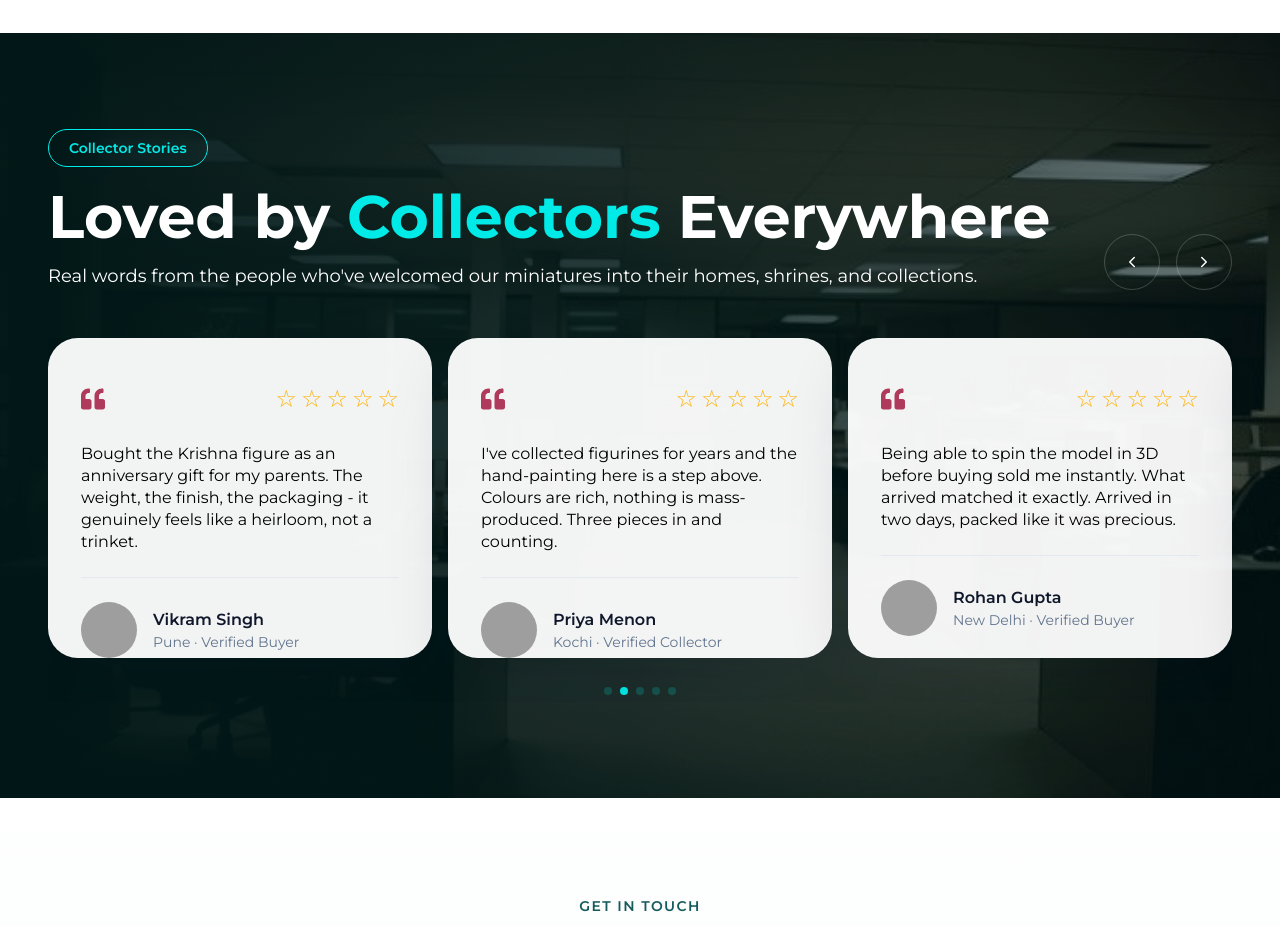
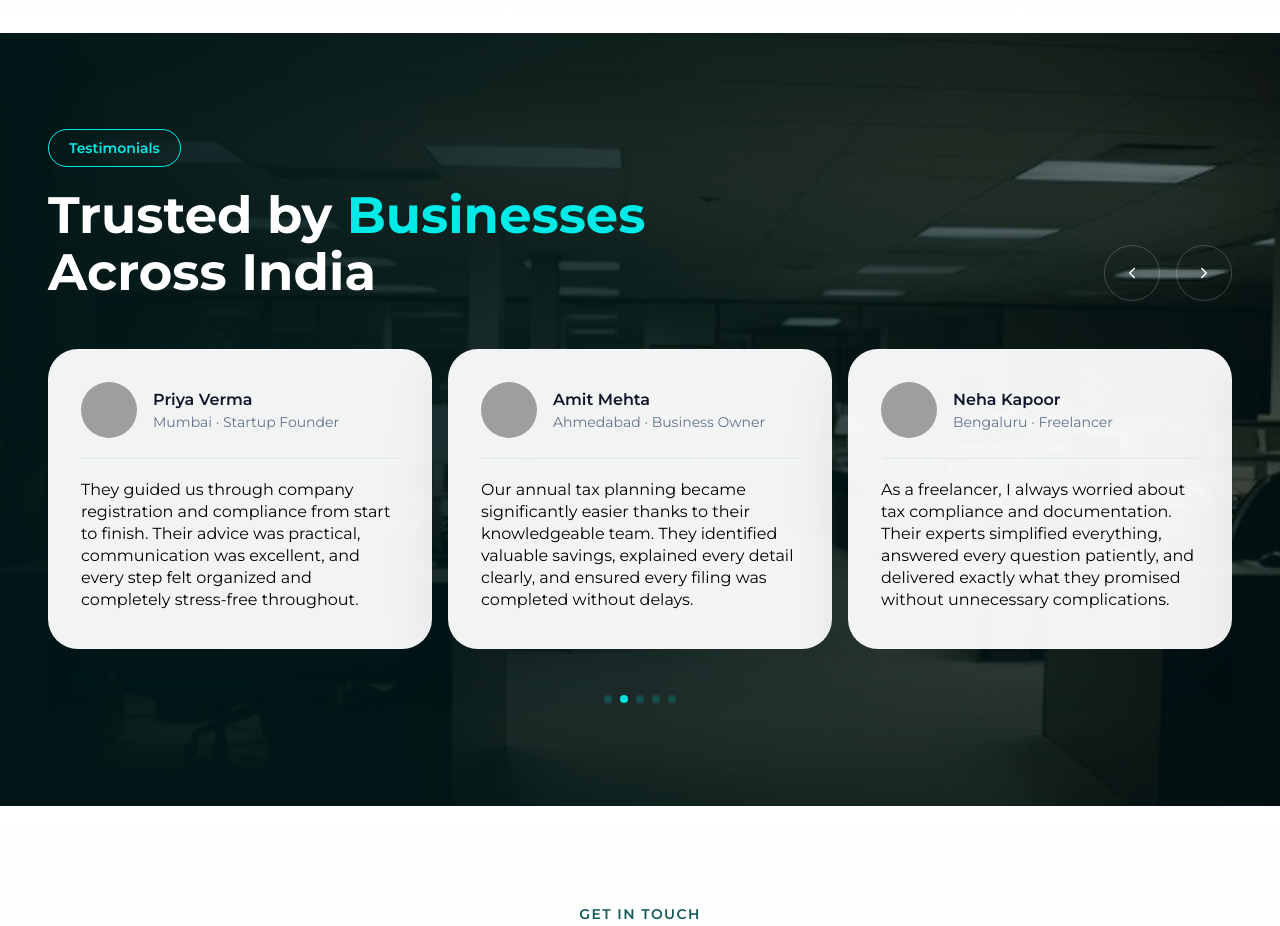
Before and after one commit to ujjawalpaawani04/office-website, a React (Vite) app: page / in a window 1280 px wide. Shown: the part 2520-3446 px from the top of the page. Built offline with nearby package versions, Linux system fonts and the light colour scheme; grey boxes are pictures that could not be loaded; a web font is replaced by a local one.

Commit message:
home page updated

```diff
--- a/src/components/layout/Header/DesktopNav.jsx
+++ b/src/components/layout/Header/DesktopNav.jsx
@@ -46,7 +46,7 @@ export const DesktopNav = () => {
             aria-expanded={isServicesOpen}
             aria-controls="services-menu"
             onClick={() => setIsServicesOpen((open) => !open)}
-            className="flex items-center gap-0.5 px-3 py-2 text-sm font-semibold uppercase tracking-wide text-white transition-colors hover:text-accent focus-visible:outline-2 focus-visible:outline-offset-2 focus-visible:outline-brand-600"
+            className="flex items-center gap-0.5 px-3 py-2 text-sm font-semibold uppercase tracking-wide text-white transition-colors hover:text-highlight cursor-pointer focus-visible:outline-2 focus-visible:outline-offset-2 focus-visible:outline-brand-600"
           >
             Services
             <RiArrowDropDownLine
--- a/src/pages/Home/components/ClientTestimonials.jsx
+++ b/src/pages/Home/components/ClientTestimonials.jsx
@@ -2,7 +2,6 @@ import { Swiper, SwiperSlide } from "swiper/react";
 import "../../../index.css";
 import { Navigation, Pagination, Autoplay } from "swiper/modules";
 // icons
-import { FaQuoteLeft } from "react-icons/fa";
 import { IoChevronForward } from "react-icons/io5";
 
 import "swiper/css";
@@ -15,48 +14,48 @@ import heroImg from "../../../assets/images/testimonialBgImg.png";
 const testimonials = [
   {
     id: 1,
-    name: "Ananya Reddy",
-    handle: "Bengaluru · Verified Collector",
+    name: "Rahul Sharma",
+    handle: "New Delhi · Business Owner",
     review:
-      "The detailing on the brushwork is unreal - you can see every fold and expression. It sits on my puja shelf and everyone who visits asks where it's from.",
+      "Their team handled our GST filings with outstanding professionalism. Every deadline was met, every document was accurate, and the entire process gave us complete confidence in their expertise.",
+    image:
+      "https://images.unsplash.com/photo-1500648767791-00dcc994a43e?auto=format&fit=crop&w=200&q=80",
+  },
+  {
+    id: 2,
+    name: "Priya Verma",
+    handle: "Mumbai · Startup Founder",
+    review:
+      "They guided us through company registration and compliance from start to finish. Their advice was practical, communication was excellent, and every step felt organized and completely stress-free throughout.",
     image:
       "https://images.unsplash.com/photo-1544005313-94ddf0286df2?auto=format&fit=crop&w=200&q=80",
   },
   {
-    id: 2,
-    name: "Vikram Singh",
-    handle: "Pune · Verified Buyer",
+    id: 3,
+    name: "Amit Mehta",
+    handle: "Ahmedabad · Business Owner",
     review:
-      "Bought the Krishna figure as an anniversary gift for my parents. The weight, the finish, the packaging - it genuinely feels like a heirloom, not a trinket.",
-    image:
-      "https://images.unsplash.com/photo-1500648767791-00dcc994a43e?auto=format&fit=crop&w=200&q=80",
-  },
-  {
-    id: 3,
-    name: "Priya Menon",
-    handle: "Kochi · Verified Collector",
-    review:
-      "I've collected figurines for years and the hand-painting here is a step above. Colours are rich, nothing is mass-produced. Three pieces in and counting.",
+      "Our annual tax planning became significantly easier thanks to their knowledgeable team. They identified valuable savings, explained every detail clearly, and ensured every filing was completed without delays.",
     image:
       "https://images.unsplash.com/photo-1552058544-f2b08422138a?auto=format&fit=crop&w=200&q=80",
   },
   {
     id: 4,
-    name: "Rohan Gupta",
-    handle: "New Delhi · Verified Buyer",
+    name: "Neha Kapoor",
+    handle: "Bengaluru · Freelancer",
     review:
-      "Being able to spin the model in 3D before buying sold me instantly. What arrived matched it exactly. Arrived in two days, packed like it was precious.",
+      "As a freelancer, I always worried about tax compliance and documentation. Their experts simplified everything, answered every question patiently, and delivered exactly what they promised without unnecessary complications.",
     image:
-      "https://images.unsplash.com/photo-1506794778202-cad84cf45f1d?auto=format&fit=crop&w=200&q=80",
+      "https://images.unsplash.com/photo-1534528741775-53994a69daeb?auto=format&fit=crop&w=200&q=80",
   },
   {
     id: 5,
-    name: "Sneha Iyer",
-    handle: "Chennai · Verified Collector",
+    name: "Sandeep Arora",
+    handle: "Jaipur · Manufacturing Business",
     review:
-      "Gifted the Radha Ji piece to my mother on her birthday. She teared up. It's rare to find devotional art made with this much care and soul.",
+      "Their accounting and compliance services have transformed how we manage our finances. Professional guidance, prompt responses, and reliable support have made them a trusted partner for our growing business.",
     image:
-      "https://images.unsplash.com/photo-1534528741775-53994a69daeb?auto=format&fit=crop&w=200&q=80",
+      "https://images.unsplash.com/photo-1506794778202-cad84cf45f1d?auto=format&fit=crop&w=200&q=80",
   },
 ];
 
@@ -80,21 +79,26 @@ export const ClientTestimonials = () => {
       <div className="relative z-10 mx-auto max-w-7xl px-4">
         <div className="mb-12 grid gap-6 lg:grid-cols-[1fr_auto] lg:items-end">
           <div>
-          <span className="inline-flex items-center gap-2 px-5 py-2 rounded-full  backdrop-blur-md text-highlight text-sm font-semibold border-1 border-highlight">Collector Stories</span>
-            <h2 className="mt-5  text-4xl font-bold text-white md:text-6xl">
-              Loved by <span className="text-highlight">Collectors</span> Everywhere
-            </h2>
-            <p className="mt-4 text-base text-white text-[18px]">
-              Real words from the people who've welcomed our miniatures into
-              their homes, shrines, and collections.
-            </p>
+    <span className="inline-flex items-center gap-2 px-5 py-2 rounded-full backdrop-blur-md text-highlight text-sm font-semibold border-1 border-highlight">
+ Testimonials
+</span>
+
+<h2 className="mt-5 text-4xl font-bold text-white md:text-[3.2rem] max-w-[80%]">
+  Trusted by <span className="text-highlight">Businesses</span><br/> Across India
+</h2>
+
+{/* <p className="mt-4 text-base text-white text-[18px]">
+  Hear from entrepreneurs, professionals, and business owners who rely on our
+  expertise for taxation, accounting, GST compliance, and financial advisory
+  services.
+</p> */}
           </div>
 
           <div className="flex items-center gap-4 justify-start lg:justify-end">
-            <button className="testimonial-prev inline-flex h-14 w-14 items-center justify-center rounded-full border border-white/20  text-white transition hover:bg-brand-700  hover:text-white duration-200">
+            <button className="testimonial-prev inline-flex h-14 w-14 items-center justify-center rounded-full border border-white/20  text-white transition hover:bg-highlight  hover:text-black duration-200">
               <IoChevronForward className="transform rotate-180" />
             </button>
-            <button className="testimonial-next inline-flex h-14 w-14 items-center justify-center rounded-full border border-white/20 text-white transition hover:bg-brand-700 hover:text-white duration-200">
+            <button className="testimonial-next inline-flex h-14 w-14 items-center justify-center rounded-full border border-white/20 text-white transition hover:bg-highlight hover:text-black duration-200">
               <IoChevronForward />
             </button>
           </div>
@@ -132,26 +136,10 @@ export const ClientTestimonials = () => {
         >
           {testimonials.map((item) => (
             <SwiperSlide key={item.id}>
-              <div className="rounded-[30px] border border-white/15 bg-white/95 px-8 py-8 shadow-[0_24px_64px_rgba(15,23,42,0.12)] h-[320px]">
-                <div className="flex items-center justify-between gap-4">
-                  <div className="flex h-14 w-14 items-center justify-start text-[#b03a5b]">
-                    <FaQuoteLeft size={24} />
-                  </div>
-                  <div className="flex items-center gap-1 text-sm text-[#c1ba5e]">
-                    <span className="text-[#ffb207] text-[24px]">☆</span>
-                    <span className="text-[#ffb207] text-[24px]">☆</span>
-                    <span className="text-[#ffb207] text-[24px]">☆</span>
-                    <span className="text-[#ffb207] text-[24px]">☆</span>
-                    <span className="text-[#ffb207] text-[24px]">☆</span>
-                  </div>
-                </div>
+              <div className="rounded-[30px] border border-white/15 bg-white/95 px-8 py-8 shadow-[0_24px_64px_rgba(15,23,42,0.12)] min-h-[300px]">
 
-                <p className="mt-4 text-base leading-[22px] text-black">
-                  {item.review}
-                </p>
 
-                {/* divider */}
-                <div className="my-6 h-px w-full bg-slate-200/80"></div>
+
 
                 <div className=" flex items-center gap-4 ">
                   <img
@@ -166,6 +154,13 @@ export const ClientTestimonials = () => {
                     <p className="text-sm text-slate-500">{item.handle}</p>
                   </div>
                 </div>
+
+                {/* divider */}
+                <div className="my-5 h-px w-full bg-slate-200"></div>
+                     <p className="mt-4 text-base leading-[22px] text-black">
+                  {item.review}
+                </p>
+
               </div>
             </SwiperSlide>
           ))}
```
